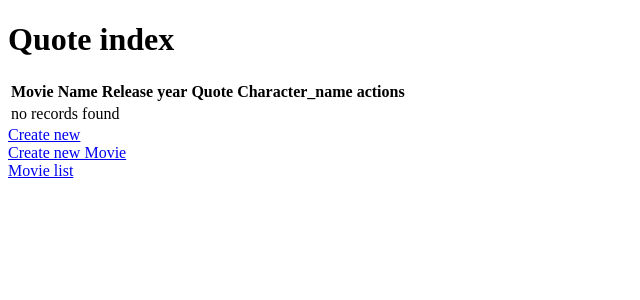
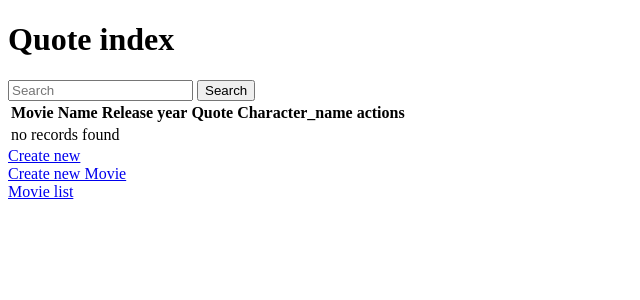
Before and after one commit to julianzangl/ORM-Demo, a Symfony app: template templates/quote/index.html.twig in a window 1280 px wide. Shown: the top 300 px of the page, without its empty margins (0-640 px from the left). Run offline with Twig, Linux system fonts and the light colour scheme; the template is opened without the code that fills it, so the values that code supplies are empty; some libraries are stand-ins or nearby versions.

Commit message:
adv filter user story #1 done

```diff
--- a/templates/quote/index.html.twig
+++ b/templates/quote/index.html.twig
@@ -4,7 +4,11 @@
 
 {% block body %}
     <h1>Quote index</h1>
-
+    {# create a searchbar #}
+    <form action="{{ path('app_quote_index') }}" method="get">
+        <input type="text" name="search" placeholder="Search">
+        <button type="submit">Search</button>
+    </form>
     <table class="table">
         <thead>
         <tr>
```
